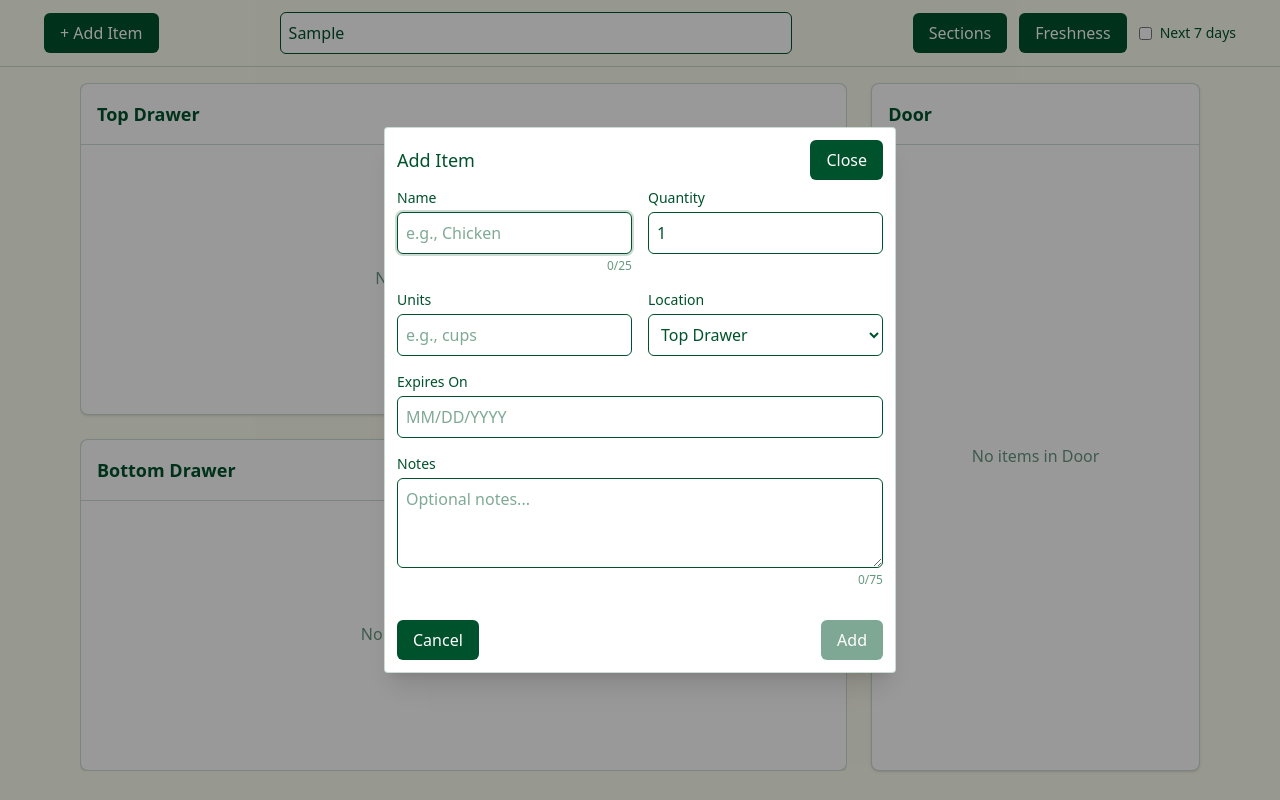
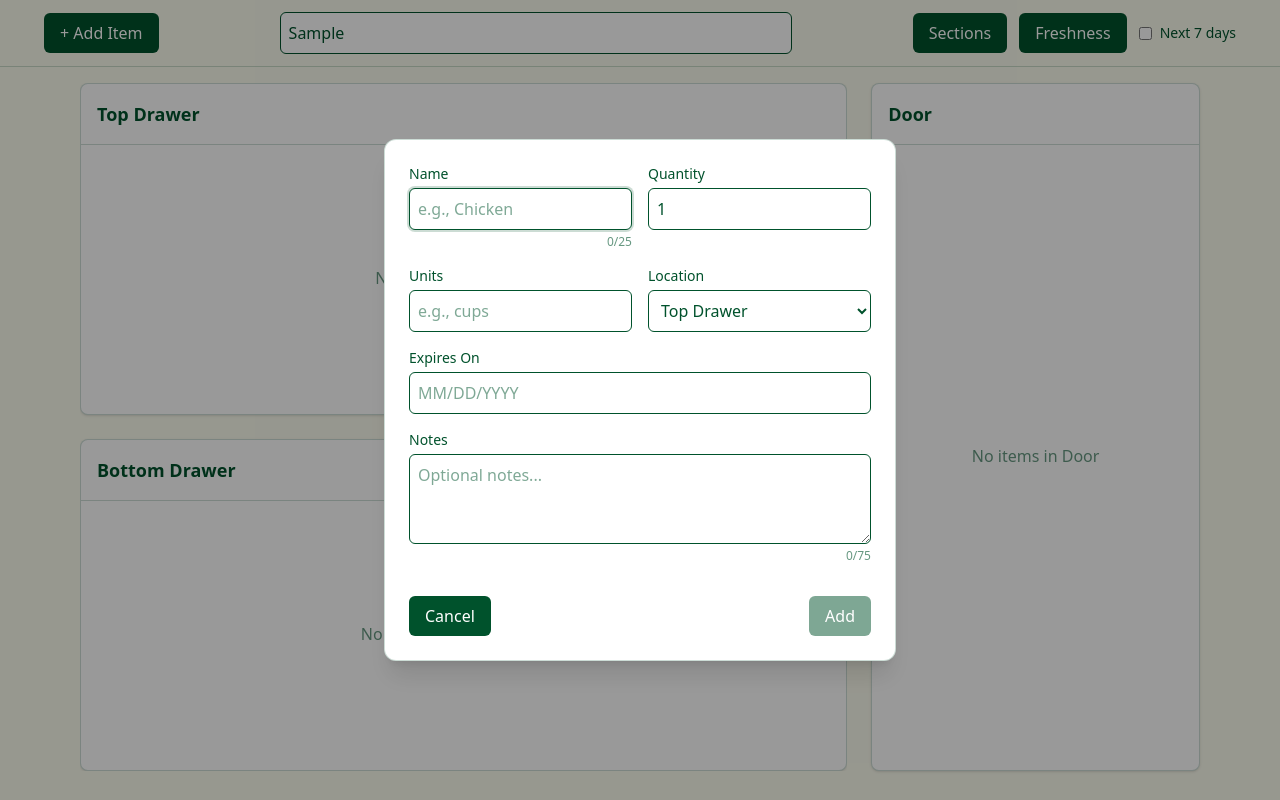
Before and after one commit to jamesdaniel3/MilieuTechnical, a React (Vite) app in the folder freezer-frontend/: page / in a window 1280 px wide. Both pictures are taken after typing "Sample" into the empty fields and a click on the button "+ Add Item". Built offline with nearby package versions, Linux system fonts and the light colour scheme.

Commit message:
adjusted styling of modal

```diff
--- a/freezer-frontend/src/App.tsx
+++ b/freezer-frontend/src/App.tsx
@@ -383,11 +383,7 @@ function App() {
           )}
         </div>
 
-        <Modal
-          open={isModalOpen}
-          onClose={handleModalClose}
-          title={editingItem ? "Edit Item" : "Add Item"}
-        >
+        <Modal open={isModalOpen} onClose={handleModalClose}>
           <ItemForm
             initial={editingItem ?? {}}
             onSave={handleSave}
--- a/freezer-frontend/src/components/Modal.tsx
+++ b/freezer-frontend/src/components/Modal.tsx
@@ -69,7 +69,6 @@ export function Modal({
       className="fixed inset-0 z-50 flex items-center justify-center"
       aria-modal="true"
       role="dialog"
-      aria-labelledby={title ? "modal-title" : undefined}
       aria-describedby="modal-content"
     >
       <div
@@ -79,25 +78,10 @@ export function Modal({
       />
       <div
         ref={dialogRef}
-        className="relative bg-white rounded shadow-xl w-full max-w-lg mx-4 p-3 border border-[#00522C]/20"
+        className="relative bg-white rounded-xl shadow-xl w-full max-w-lg mx-4 p-6 border border-[#00522C]/20"
         role="document"
         id="modal-content"
       >
-        <div className="flex items-center justify-between mb-2">
-          {title && (
-            <h3 id="modal-title" className="text-lg font-medium text-[#00522C]">
-              {title}
-            </h3>
-          )}
-          <button
-            onClick={onClose}
-            aria-label="Close modal"
-            ref={firstFocusableRef}
-            className="px-3 py-1 text-[#00522C] hover:bg-[#00522C]/5 rounded focus:outline-none focus:ring-2 focus:ring-[#00522C] focus:ring-offset-2"
-          >
-            Close
-          </button>
-        </div>
         {children}
         <button
           className="sr-only"
```
